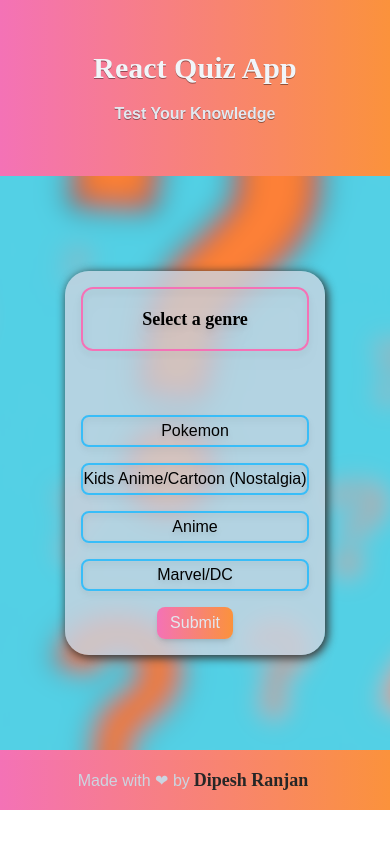
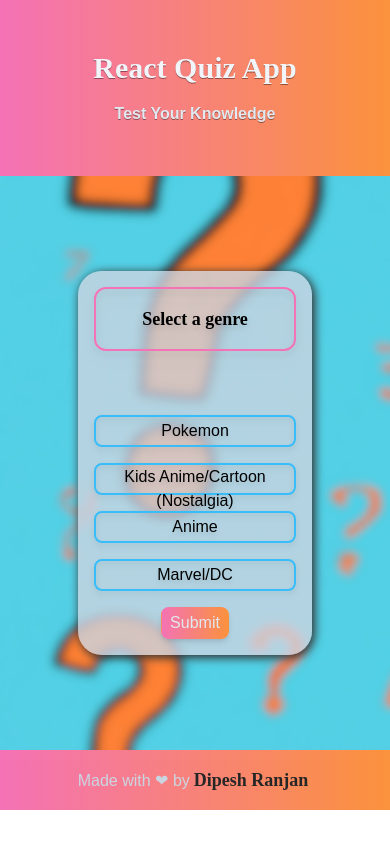
Before and after one commit to dipesh2508/Quiz-App, a React (Vite) app: page / in a window 390 px wide. Built offline with nearby package versions, Linux system fonts and the light colour scheme.

Commit message:
improved responsive design

```diff
--- a/src/components/quiz.tsx
+++ b/src/components/quiz.tsx
@@ -48,7 +48,7 @@
   };
 
   return (
-    <div className="over-the-top container relative flex h-96 w-2/3 md:w-1/3 flex-col items-center gap-2 rounded-3xl bg-slate-300 bg-opacity-80 p-4">
+    <div className="over-the-top container relative flex h-96 w-3/5 md:w-1/3 overflow-scroll md:overflow-hidden flex-col items-center gap-2 rounded-3xl bg-slate-300 bg-opacity-80 p-4">
       {showResult ? (
         <Result
           score={score}
@@ -61,18 +61,18 @@
             <>
               <div className="w-full flex-1">
 
-                <div className="h-max-32 rounded-xl border-2 border-pink-400 bg-opacity-80 p-4 font-serif text-lg font-semibold drop-shadow-lg">
+                <div className="h-max-32 rounded-xl border-2 border-pink-400 bg-opacity-80 p-3 md:p-4 font-serif text-base md:text-lg font-semibold drop-shadow-lg">
                   {QuizData[0].data[currentGenre][currentQuestion].question}
                 </div>
               </div>
 
-              <div className=" flex w-full flex-col gap-4 font-sans">
+              <div className=" flex w-full flex-col overflow-clip text-sm gap-3 md:gap-4 font-sans">
                 {QuizData[0].data[currentGenre][currentQuestion].options.map(
                   (option, i) => {
                     return (
                       <button
                         key={i}
-                        className={`h-8 rounded-lg border-2 border-sky-400 bg-opacity-80 drop-shadow-md hover:bg-sky-400 ${
+                        className={`h-8 rounded-lg  border-2 border-sky-400 bg-opacity-80 drop-shadow-md hover:bg-sky-400 ${
                           selected === i + 1
                             ? "border-sky-500 bg-sky-500 hover:bg-sky-500"
                             : null
```
Also changed, not shown: src/assets/backgroundBlur.png.
